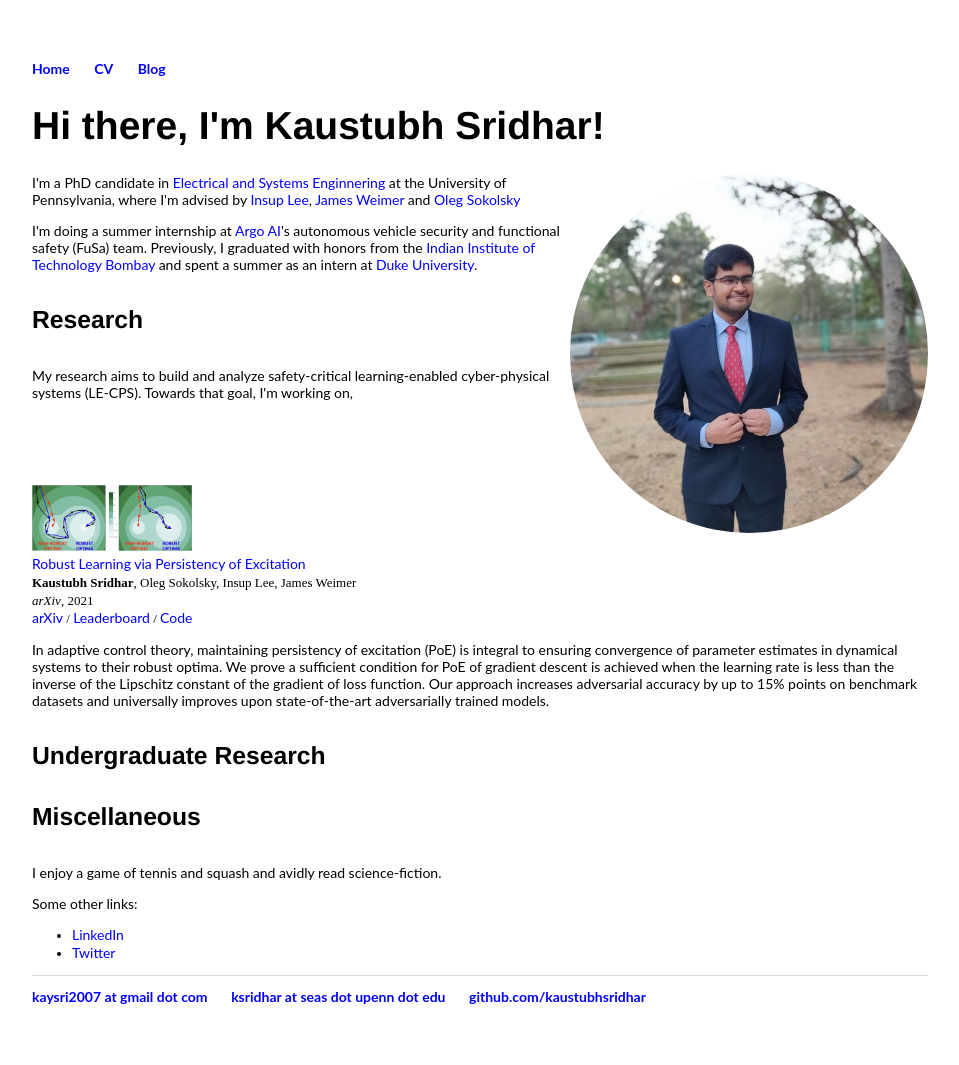
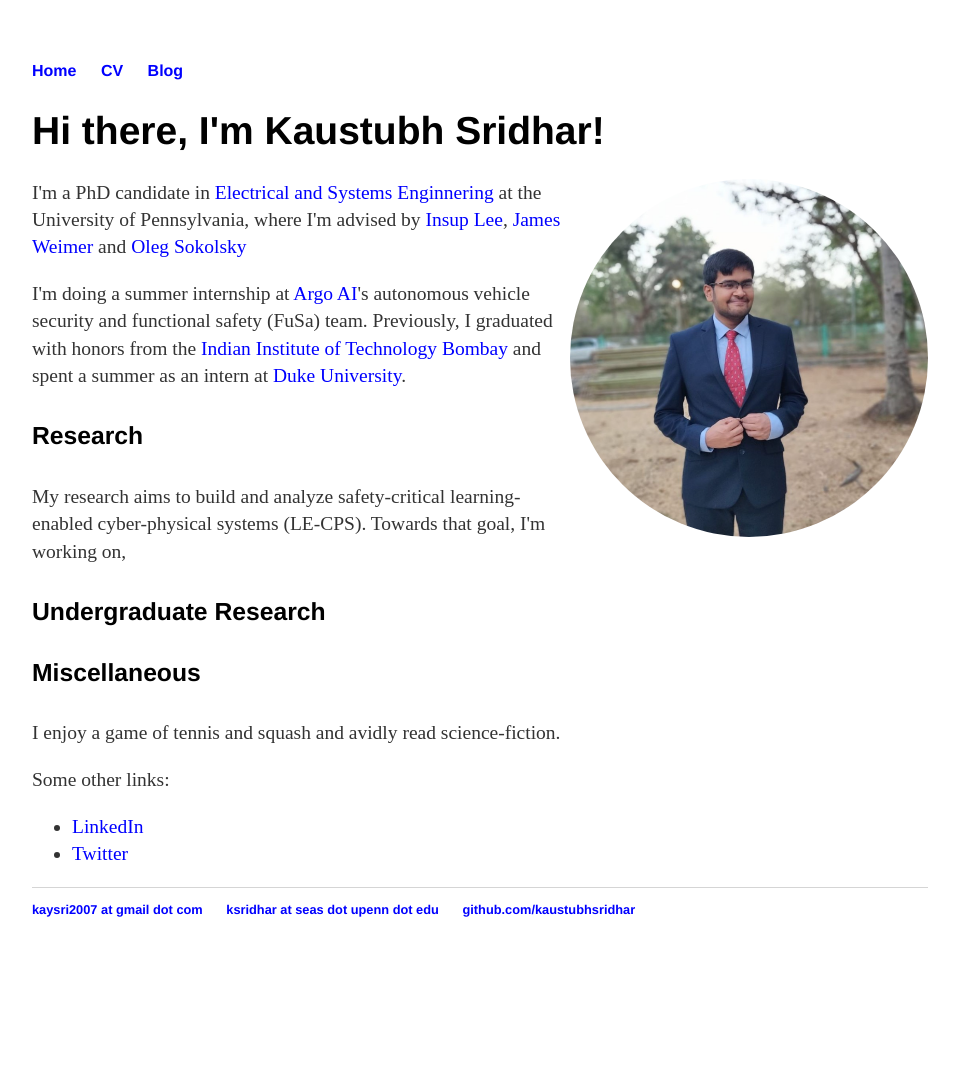
Before and after one commit to kaustubhsridhar/kaustubhsridhar_old.github.io, a Jekyll site: the page built from index.html, in a window 1280 px wide. Shown: the whole page, without its empty margins (160-1119 px from the left). Built offline with Jekyll 4.4.1, drawn with Linux system fonts in a browser that asks for light colours; after the commit the page ends 979 px from its top, so only the background shows below that.

Commit message:
revert to basics

```diff
--- a/_layouts/default.html
+++ b/_layouts/default.html
@@ -6,15 +6,6 @@
     /* unvisited link */
     a:link {
         color: blue;
-    }
-
-    td,
-    th,
-    tr,
-    p,
-    a {
-      font-family: 'Lato', Verdana, Helvetica, sans-serif;
-      font-size: 14px
     }
 
     /* visited link */
--- a/css/main.css
+++ b/css/main.css
@@ -3,7 +3,7 @@
 a { text-decoration: none; color: #999; }
 a:hover { text-decoration: underline; }
 
-/* p, ul { font-size: 1.5em; line-height: 1.4em; color: #333; }*/
+p, ul { font-size: 1.5em; line-height: 1.4em; color: #333; }
 
 h1, h2, h3, h4 { font-family: 'Helvetica', 'Arial', 'Sans-Serif'; }
 h1 { font-size: 3em;  }
--- a/index.html
+++ b/index.html
@@ -12,43 +12,8 @@
 	<h4>Research</h4>
 	<p>My research aims to build and analyze safety-critical learning-enabled cyber-physical systems (LE-CPS). Towards that goal, I'm working on, </p>
 
-	<tr onmouseout="PoE_stop()" onmouseover="PoE_start()">
-		<td style="padding:20px;width:25%;vertical-align:middle">
-		  <div class="one">
-			<div class="two" id='PoE_image'>
-			  <img src='images/PoE.png' width="160"></div>
-			<img src='images/PoE.png' width="160">
-		  </div>
-		  <script type="text/javascript">
-			function PoE_start() {
-			  document.getElementById('PoE_image').style.opacity = "1";
-			}
-
-			function PoE_stop() {
-			  document.getElementById('PoE_image').style.opacity = "0";
-			}
-			PoE_stop()
-		  </script>
-		</td>
-		<td style="padding:20px;width:75%;vertical-align:middle">
-		  <a href="https://arxiv.org/abs/2106.02078">
-			<papertitle>Robust Learning via Persistency of Excitation</papertitle>
-		  </a>
-		  <br>
-		  <strong>Kaustubh Sridhar</strong>, Oleg Sokolsky, Insup Lee, James Weimer
-		  <br>
-		  <em>arXiv</em>, 2021
-		  <br>
-		  <a href="https://arxiv.org/abs/2011.12485">arXiv</a>   /
-		  <a href="https://robustbench.github.io/">Leaderboard</a> /
-		  <a href="https://github.com/kaustubhsridhar/PoE-robustness">Code</a>
-		  <p></p>
-		  <p>
-			In adaptive control theory, maintaining persistency of excitation (PoE) is integral to ensuring convergence of parameter estimates in dynamical systems to their robust optima. We prove a sufficient condition for PoE of gradient descent is achieved when the learning rate is less than the inverse of the Lipschitz constant of the gradient of loss function. Our approach increases adversarial accuracy by up to 15% points on benchmark datasets and universally improves upon state-of-the-art adversarially trained models.
-		  </p>
-		</td>
-	</tr>
-
+	  <!--			In adaptive control theory, maintaining persistency of excitation (PoE) is integral to ensuring convergence of parameter estimates in dynamical systems to their robust optima. We prove a sufficient condition for PoE of gradient descent is achieved when the learning rate is less than the inverse of the Lipschitz constant of the gradient of loss function. Our approach increases adversarial accuracy by up to 15% points on benchmark datasets and universally improves upon state-of-the-art adversarially trained models.
+-->
 
 	<h4>Undergraduate Research</h4>
 
```
